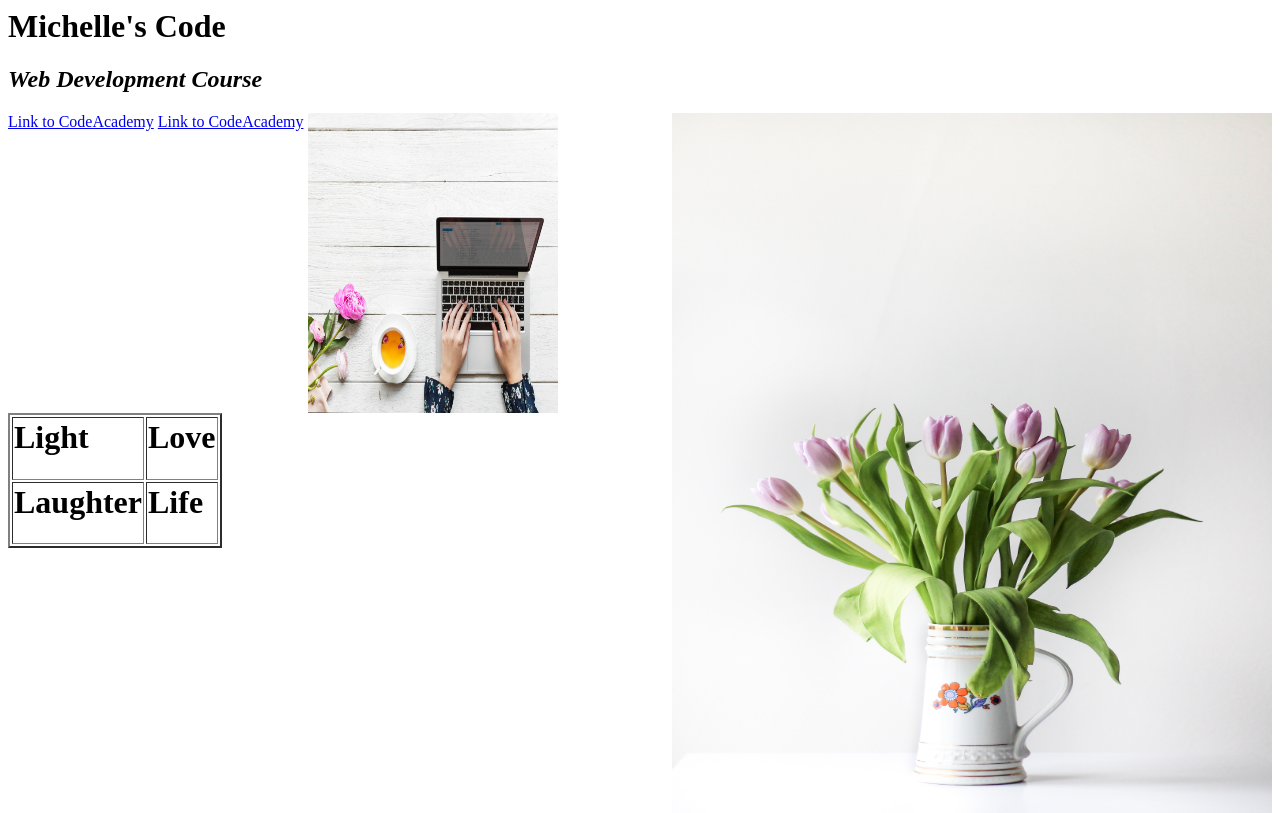
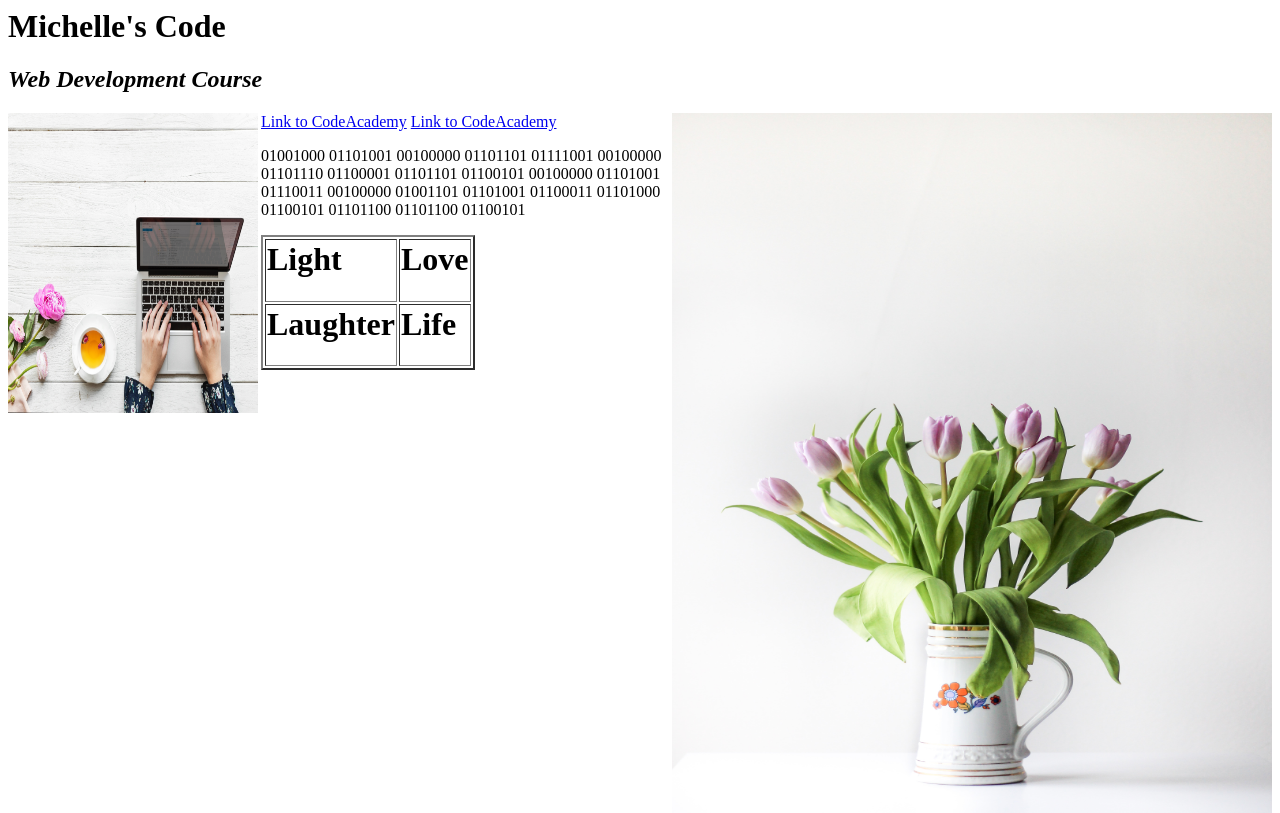
Before and after one commit to coder263/coder2632, a plain HTML site: page index.html in a window 1280 px wide. Drawn offline with Linux system fonts and the light colour scheme.

Commit message:
Update index.html

```diff
--- a/index.html
+++ b/index.html
@@ -8,7 +8,9 @@
 
 
     <img src="nordwood-themes-612515-unsplash.jpg" width="600" height="700" align="right">
-    <img src="rawpixel-600782-unsplash.jpg" width="250" height="300" align="top">
+    <img src="rawpixel-600782-unsplash.jpg" width="250" height="300" align="left"><p>01001000
+    01101001 00100000 01101101 01111001 00100000 01101110 01100001 01101101 01100101 00100000
+    01101001 01110011 00100000 01001101 01101001 01100011 01101000 01100101 01101100 01101100 01100101</p>
 
     <table border="2" align="left">
 <tr>
```
